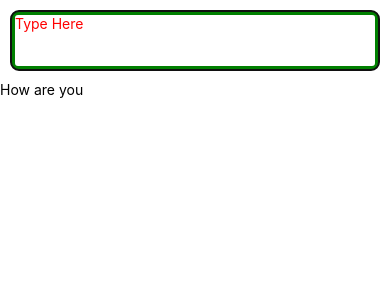
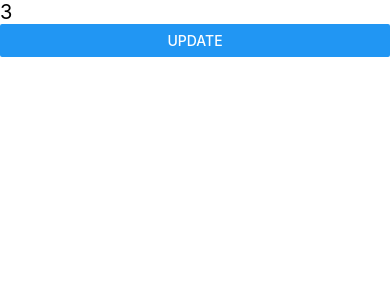
Before and after one commit to Shehiryar12/Awesomeproject, a React Native app: screen / in a window 390 px wide. Shown: the top 300 px of the page. Built offline with nearby package versions, Linux system fonts and the light colour scheme.

Commit message:
state.js

```diff
--- a/App.js
+++ b/App.js
@@ -58,6 +58,9 @@ import Btns from './src/Buttons';
   import Raza from './src/UI';
   import Person from './src/Textinput';
     import Men from './src/Textinputtwo';
+    import Hello from './src/State';
+
+
 
 
 
@@ -93,7 +96,9 @@ const App = () => {
     //   </View>
     //   {/* <View style={styles.box4}></View>  */}
     // </View>
-     <Men />
+  //  <Men />
+      // <Demo />
+      <Hello />
   );
   };
 
--- /dev/null
+++ b/src/State.js
@@ -0,0 +1,48 @@
+//  import React,{useState} from 'react'
+//  import{View,Text, Button, TextInput} from "react-native"
+
+
+// export default function Hello(){
+
+// const [inputText, setInputText]=useState("");
+
+
+// const input=(type)=>{
+//      setInputText(type)
+// }
+// console.log(inputText)
+
+
+//     return(
+
+//         <View>
+//             <Text>ali</Text>
+
+//              <TextInput
+
+//              onChangeText={r=>input(r)}
+//     />
+//         </View>
+
+
+
+//     );
+// };
+
+ import React,{useState} from 'react'
+ import{View,Text, Button} from "react-native"
+
+function Hello(){
+
+    const[count,setcount]=useState(3)
+    return(
+        <View>
+            <Text style={{fontSize:20}}>
+                 {count}
+            </Text>
+            <Button title='update' onPress={()=>setcount(count+1)} />
+        </View>
+    );
+}
+
+export default Hello;
--- a/src/Textinputtwo.js
+++ b/src/Textinputtwo.js
@@ -1,7 +1,18 @@
- import React from "react";
-import { View, Text, TextInput,StyleSheet} from "react-native";
+ import React, {useState} from "react";
+import { View, Text, TextInput,Alert,StyleSheet} from "react-native";
 
  export default function Men(){
+
+  const [inputText, setInputText] = useState("");
+
+  const input=(check)=>{
+setInputText(check);
+  }
+
+  const submitting=()=>{
+    Alert.alert('submit', inputText)
+  }
+console.log('@@@@acecj',inputText)
 
    return(
     <View>
@@ -10,13 +21,16 @@ import { View, Text, TextInput,StyleSheet} from "react-native";
         placeholder="Type Here"
         placeholderTextColor={"red"}
         autoCapitalize="words"
+        onChangeText={r=>input(r)}
         // editable={false}
         secureTextEntry={true}
         // maxLength={4}
-           multiline={true}
+           multiline={false}
            numberOfLines={3}
            autoFocus={true}
            blurOnSubmit={true}
+           onSubmitEditing={submitting}
+           value={inputText}
         />
         <Text>How are you</Text>
 
```
